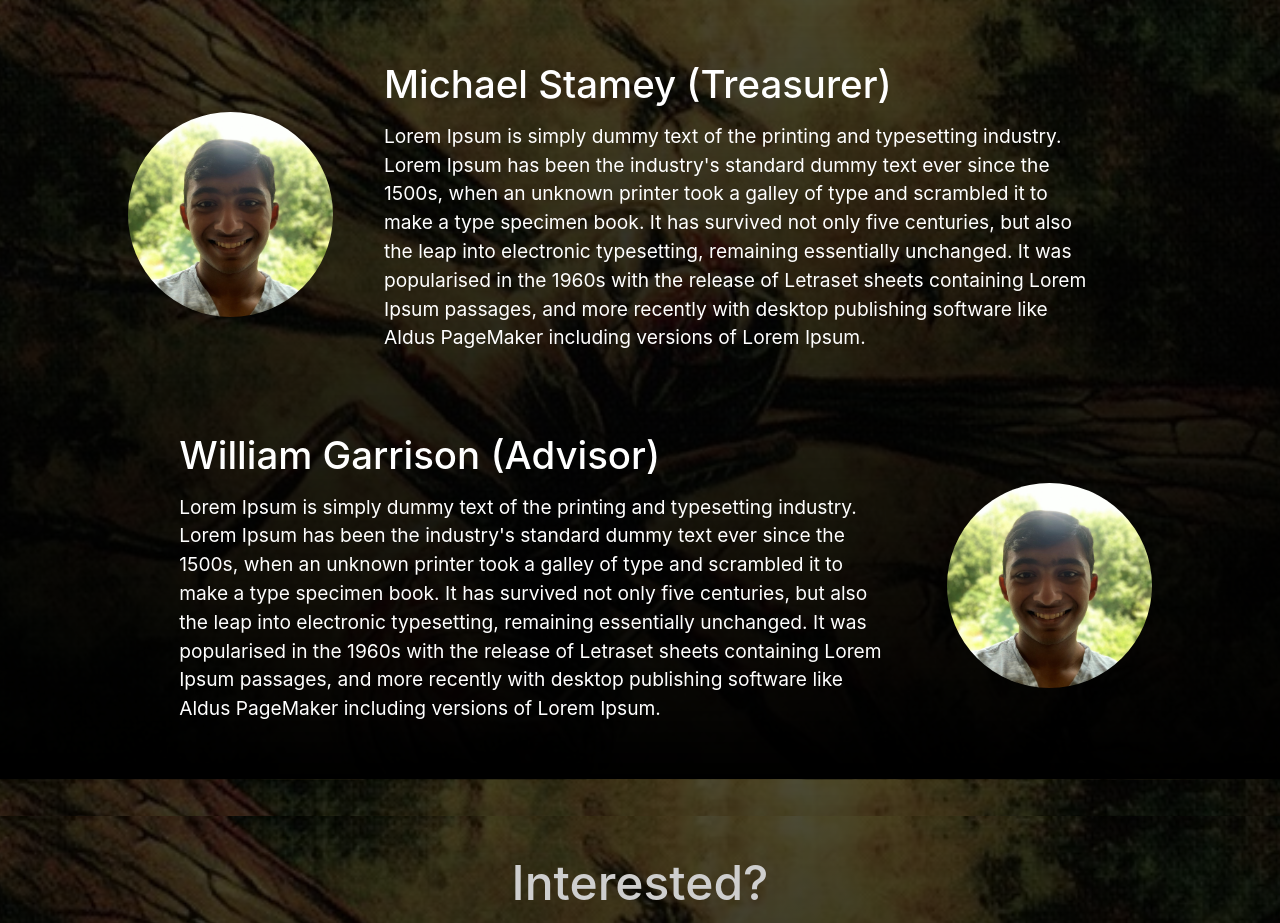
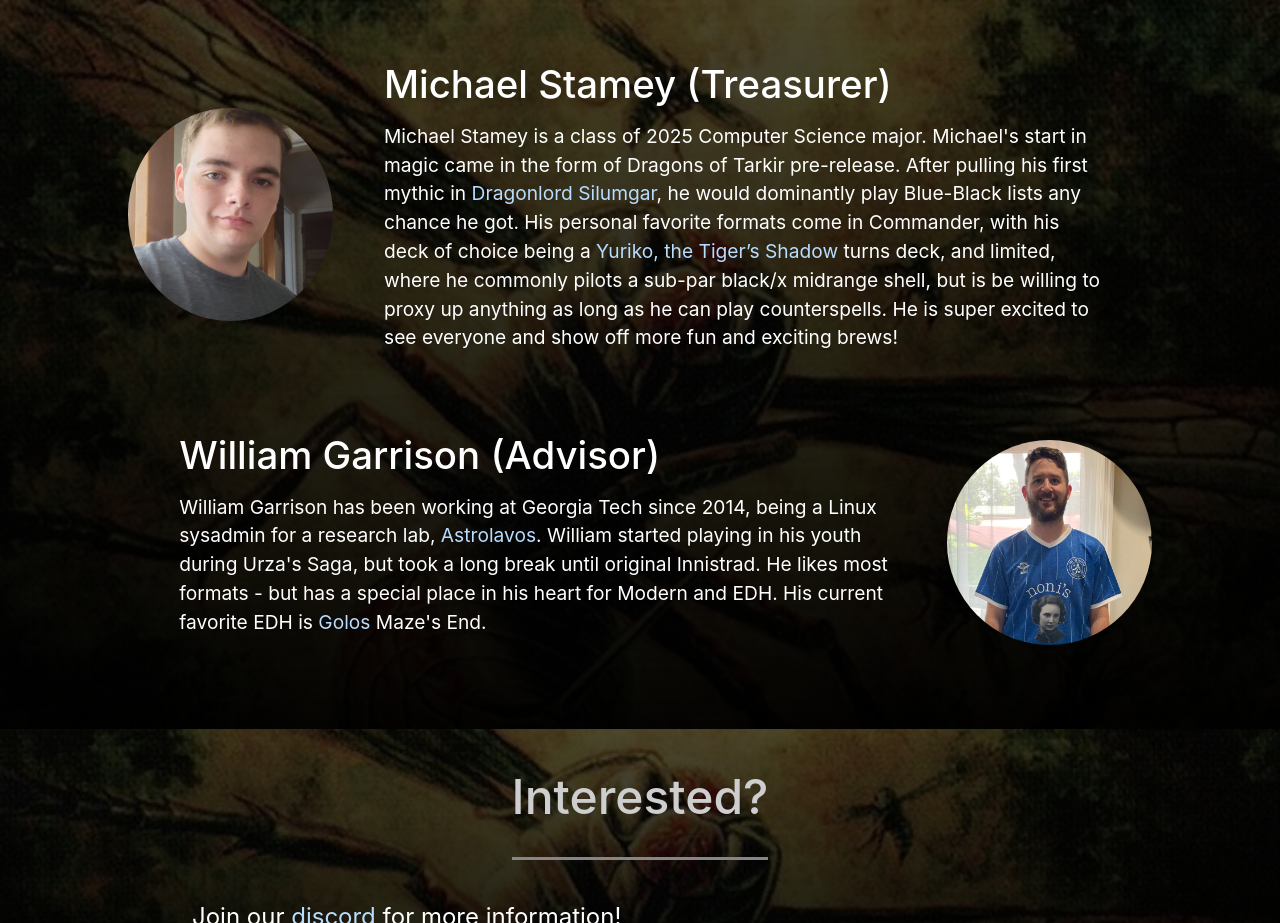
Before and after one commit to rishavb123/MtgClubSite, a plain HTML site: page index.html in a window 1280 px wide. Shown: the part 3063-3986 px from the top of the page. Drawn offline with nearby package versions, Linux system fonts and the light colour scheme; some packages are replaced by stand-ins of ours; a script that the page names is missing.

Commit message:
added michael and williams pics and descriptions

```diff
--- a/index.html
+++ b/index.html
@@ -135,19 +135,18 @@
         </div>
 
         <div class="person-container">
-            <img src="res/imgs/people/rishav.jpg" class="person-image" />
+            <img src="res/imgs/people/michael.png" class="person-image" />
             <div class="person-description">
                 <h3>Michael Stamey (Treasurer)</h3>
                 <p>
-                    Lorem Ipsum is simply dummy text of the printing and typesetting industry. Lorem Ipsum has been the
-                    industry's standard
-                    dummy text ever since the 1500s, when an unknown printer took a galley of type and scrambled it to make a
-                    type specimen
-                    book. It has survived not only five centuries, but also the leap into electronic typesetting, remaining
-                    essentially
-                    unchanged. It was popularised in the 1960s with the release of Letraset sheets containing Lorem Ipsum
-                    passages, and more
-                    recently with desktop publishing software like Aldus PageMaker including versions of Lorem Ipsum.
+                    Michael Stamey is a class of 2025 Computer Science major. Michael's start in magic came in the form of Dragons of Tarkir
+                    pre-release. After pulling his first mythic in
+                    <a href="https://scryfall.com/card/dtk/220/dragonlord-silumgar">Dragonlord Silumgar</a>, he would dominantly play
+                    Blue-Black lists any chance he got. His personal favorite formats come in Commander, with his deck of choice being a
+                    <a href="https://scryfall.com/card/c18/52/yuriko-the-tigers-shadow">Yuriko, the Tiger’s Shadow</a>
+                    turns deck, and limited, where he commonly pilots a sub-par black/x midrange shell, but is
+                    be willing to proxy up anything as long as he can play counterspells. He is super excited to see everyone and show off
+                    more fun and exciting brews!
                 </p>
             </div>
         </div>
@@ -156,18 +155,14 @@
             <div class="person-description">
                 <h3>William Garrison (Advisor)</h3>
                 <p>
-                    Lorem Ipsum is simply dummy text of the printing and typesetting industry. Lorem Ipsum has been the
-                    industry's standard
-                    dummy text ever since the 1500s, when an unknown printer took a galley of type and scrambled it to make a
-                    type specimen
-                    book. It has survived not only five centuries, but also the leap into electronic typesetting, remaining
-                    essentially
-                    unchanged. It was popularised in the 1960s with the release of Letraset sheets containing Lorem Ipsum
-                    passages, and more
-                    recently with desktop publishing software like Aldus PageMaker including versions of Lorem Ipsum.
+                    William Garrison has been working at Georgia Tech since 2014, being a Linux sysadmin for a research lab,
+                    <a href="https://astrolavos.gatech.edu">Astrolavos</a>. William started playing in his youth during Urza's Saga,
+                    but took a long break until original Innistrad. He likes most formats - but has a special place in his heart for
+                    Modern and EDH. His current favorite EDH is <a href="https://scryfall.com/card/m20/226/golos-tireless-pilgrim">Golos</a>
+                    Maze's End.
                 </p>
             </div>
-            <img src="res/imgs/people/rishav.jpg" class="person-image" />
+            <img src="res/imgs/people/william.png" class="person-image" />
         </div>
 
         <!-- <div class="person-container">
--- a/res/css/main.css
+++ b/res/css/main.css
@@ -251,5 +251,5 @@ header {
 }
 
 .last-section {
-    height: 100vh !important;
+    height: 45vh !important;
 }
```
Also changed, not shown: res/imgs/people/michael.png (added), res/imgs/people/william.png (added).
